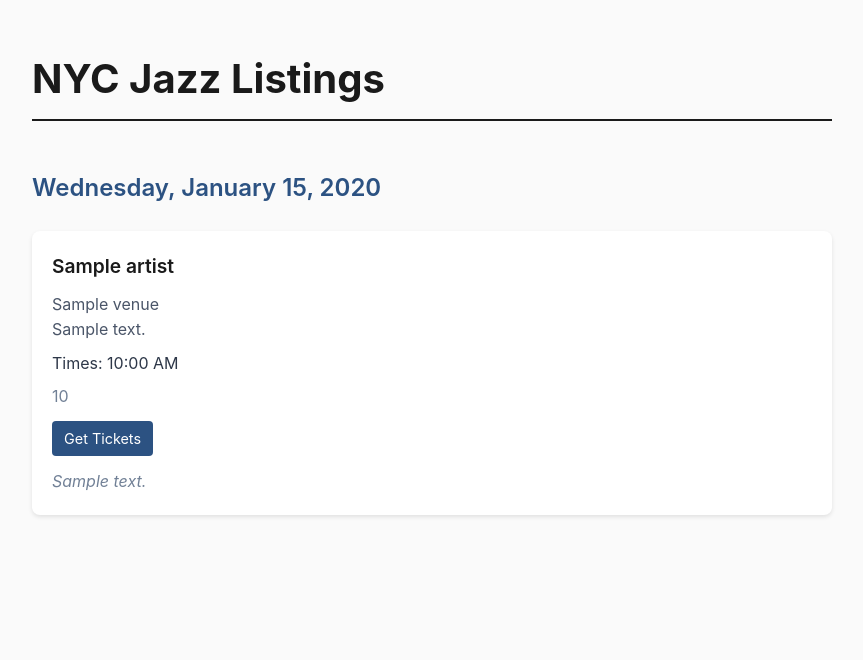
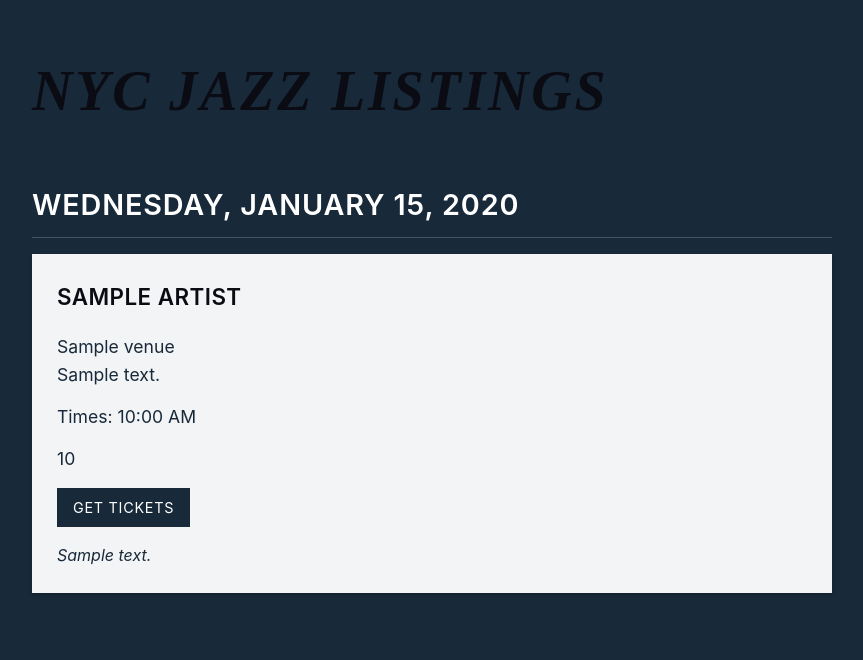
Before and after one commit to hack-c/jazzlistings, a Flask app: template templates/index.html in a window 1280 px wide. Shown: the top 660 px of the page, without its empty margins (208-1071 px from the left). Run offline with Flask 3, Linux system fonts and the light colour scheme; the template is opened without the code that fills it: most values are stand-ins (such as "Sample title", 1, 10 or a date in 2020).

Commit message:
style updates

```diff
--- a/templates/index.html
+++ b/templates/index.html
@@ -11,83 +11,109 @@
             max-width: 800px;
             margin: 0 auto;
             padding: 20px;
-            background: #fafafa;
-            color: #333;
+            background: #18293a;
+            color: #0b0c13;
         }
 
         h1 {
-            font-size: 2.5em;
+            font-size: 3.5em;
             font-weight: 700;
-            margin-bottom: 0.5em;
-            color: #1a1a1a;
-            border-bottom: 2px solid #1a1a1a;
-            padding-bottom: 0.2em;
+            font-style: italic;
+            text-transform: uppercase;
+            margin-bottom: 1em;
+            color: #0b0c13;
+            letter-spacing: 0.05em;
+            line-height: 1.2;
+            font-family: "Times New Roman", Times, serif;
+        }
+
+        .date-group {
+            margin-bottom: 3em;
+        }
+
+        .concert-card:first-of-type {
+            margin-top: 1em;
         }
 
         .date-header {
-            font-size: 1.5em;
+            font-size: 1.8em;
             font-weight: 600;
-            margin: 2em 0 1em;
-            color: #2c5282;
+            margin: 2em 0 0.5em;
+            color: #fff;
+            text-transform: uppercase;
+            letter-spacing: 0.03em;
+            border-bottom: 1px solid rgba(255,255,255,0.2);
+            padding-bottom: 0.3em;
         }
 
         .concert-card {
-            background: white;
-            border-radius: 8px;
-            padding: 20px;
-            margin-bottom: 20px;
-            box-shadow: 0 2px 4px rgba(0,0,0,0.1);
+            background: rgba(255, 255, 255, 0.95);
+            border-radius: 0;
+            padding: 25px;
+            margin-bottom: 25px;
+            box-shadow: 0 2px 4px rgba(0,0,0,0.2);
         }
 
         .artist {
-            font-size: 1.2em;
+            font-size: 1.4em;
             font-weight: 600;
-            color: #1a1a1a;
-            margin-bottom: 0.5em;
+            color: #0b0c13;
+            margin-bottom: 0.8em;
+            text-transform: uppercase;
+            letter-spacing: 0.02em;
         }
 
         .venue {
-            color: #4a5568;
-            margin-bottom: 0.5em;
+            color: #18293a;
+            margin-bottom: 0.8em;
+            font-size: 1.1em;
         }
 
         .times {
-            color: #2d3748;
-            margin-bottom: 0.5em;
+            color: #18293a;
+            margin-bottom: 0.8em;
+            font-size: 1.1em;
         }
 
         .price {
-            color: #718096;
+            color: #18293a;
+            font-size: 1.1em;
         }
 
         .ticket-link {
             display: inline-block;
-            margin-top: 0.8em;
-            padding: 6px 12px;
-            background: #2c5282;
+            margin-top: 1em;
+            padding: 8px 16px;
+            background: #18293a;
             color: white;
             text-decoration: none;
-            border-radius: 4px;
+            border-radius: 0;
             font-size: 0.9em;
+            text-transform: uppercase;
+            letter-spacing: 0.05em;
         }
 
         .ticket-link:hover {
-            background: #2a4365;
+            background: #0b0c13;
         }
 
         .special-notes {
-            margin-top: 0.8em;
+            margin-top: 1em;
             font-style: italic;
-            color: #718096;
+            color: #18293a;
         }
 
         @media (max-width: 600px) {
             body {
-                padding: 10px;
+                padding: 15px;
+            }
+
+            h1 {
+                font-size: 2.5em;
             }
 
             .concert-card {
-                padding: 15px;
+                padding: 20px;
             }
         }
     </style>
@@ -101,8 +127,12 @@
         {% set current_date = None %}
         {% for concert in concerts %}
             {% if concert.date != current_date %}
+                {% if current_date is not none %}
+                    </div>
+                {% endif %}
                 {% set current_date = concert.date %}
-                <h2 class="date-header">{{ concert.date.strftime('%A, %B %d, %Y') }}</h2>
+                <div class="date-group">
+                    <h2 class="date-header">{{ concert.date.strftime('%A, %B %d, %Y') }}</h2>
             {% endif %}
 
             <div class="concert-card">
@@ -141,6 +171,9 @@
                 {% endif %}
             </div>
         {% endfor %}
+        {% if concerts %}
+            </div>
+        {% endif %}
     {% endif %}
 </body>
 </html>
```
